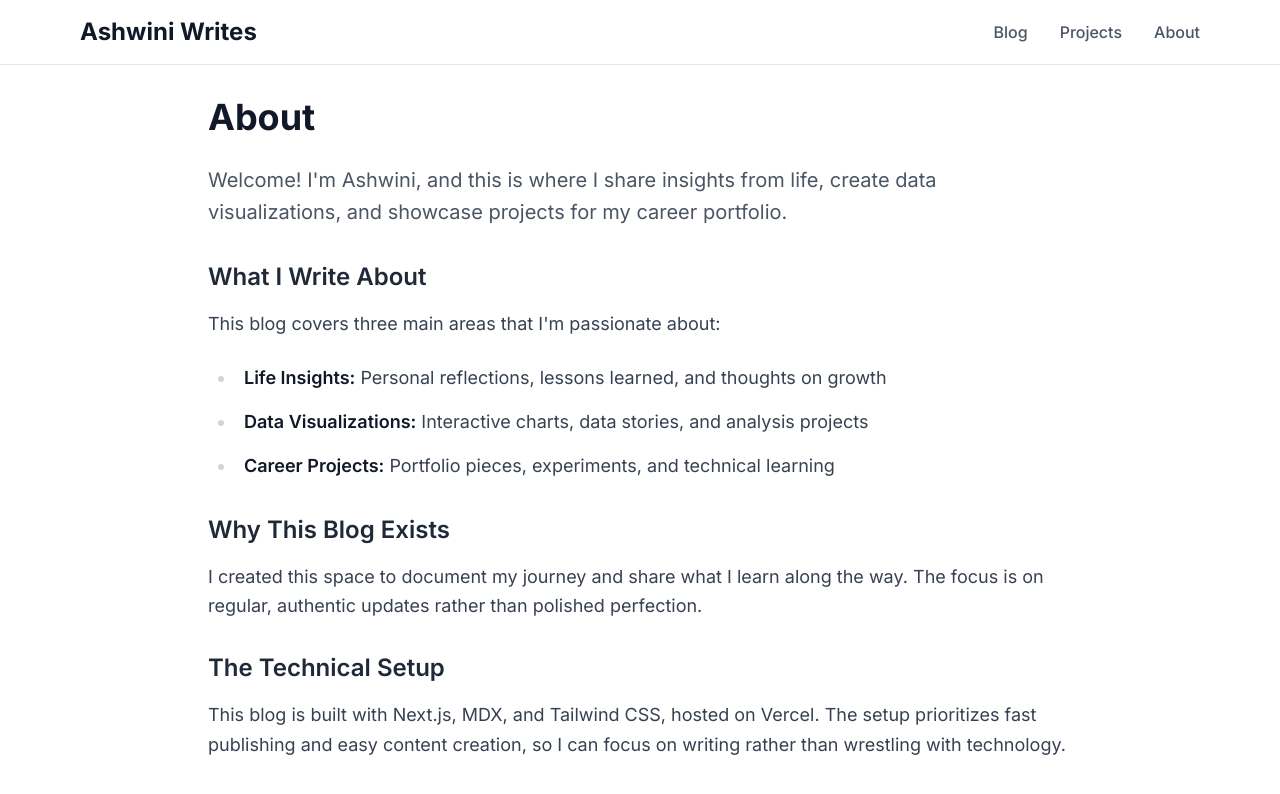
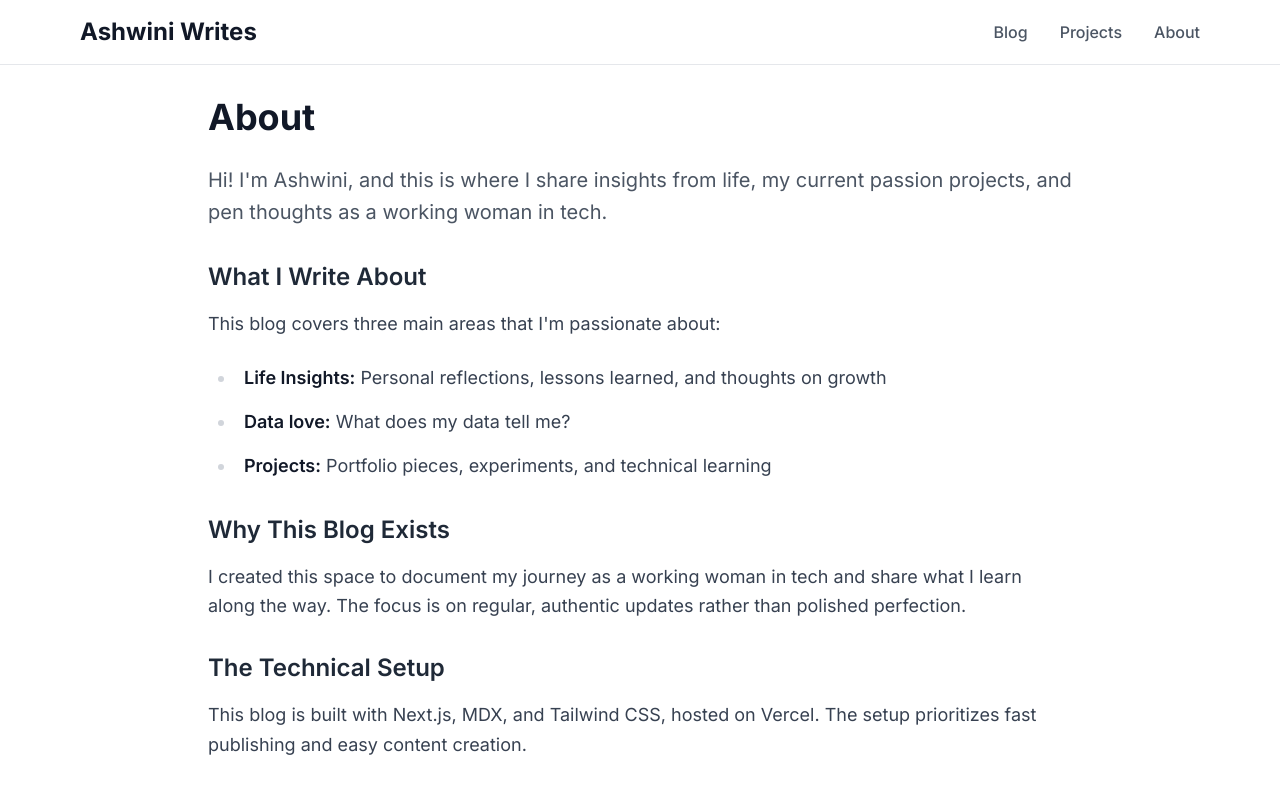
Before and after one commit to ashwini-A/wholecartwheel-blog, a Next.js app: page /about in a window 1280 px wide. Shown: the top 794 px of the page. Built offline with nearby package versions, Linux system fonts and the light colour scheme.

Commit message:
Blog text updates to About section and others.

```diff
--- a/app/about/page.tsx
+++ b/app/about/page.tsx
@@ -11,8 +11,8 @@ export default function AboutPage() {
 
         <div className="prose-custom">
           <p className="text-xl text-gray-600 mb-8">
-            Welcome! I'm Ashwini, and this is where I share insights from life,
-            create data visualizations, and showcase projects for my career portfolio.
+            Hi! I'm Ashwini, and this is where I share insights from life,
+            my current passion projects, and pen thoughts as a working woman in tech.
           </p>
 
           <h2>What I Write About</h2>
@@ -22,21 +22,20 @@ export default function AboutPage() {
 
           <ul>
             <li><strong>Life Insights:</strong> Personal reflections, lessons learned, and thoughts on growth</li>
-            <li><strong>Data Visualizations:</strong> Interactive charts, data stories, and analysis projects</li>
-            <li><strong>Career Projects:</strong> Portfolio pieces, experiments, and technical learning</li>
+            <li><strong>Data love:</strong> What does my data tell me? </li>
+            <li><strong>Projects:</strong> Portfolio pieces, experiments, and technical learning</li>
           </ul>
 
           <h2>Why This Blog Exists</h2>
           <p>
-            I created this space to document my journey and share what I learn along the way.
+            I created this space to document my journey as a working woman in tech and share what I learn along the way.
             The focus is on regular, authentic updates rather than polished perfection.
           </p>
 
           <h2>The Technical Setup</h2>
           <p>
             This blog is built with Next.js, MDX, and Tailwind CSS, hosted on Vercel.
-            The setup prioritizes fast publishing and easy content creation, so I can focus
-            on writing rather than wrestling with technology.
+            The setup prioritizes fast publishing and easy content creation.
           </p>
 
           <h2>Get in Touch</h2>
@@ -54,7 +53,7 @@ export default function AboutPage() {
               GitHub
             </a>
             <a
-              href="https://linkedin.com/in/yourprofile"
+              href="https://linkedin.com/in/ashwini-auradkar"
               target="_blank"
               rel="noopener noreferrer"
               className="text-blue-600 hover:text-blue-700 font-medium"
@@ -62,7 +61,7 @@ export default function AboutPage() {
               LinkedIn
             </a>
             <a
-              href="mailto:your.email@example.com"
+              href="mailto:wholecartwheel@gmail.com"
               className="text-blue-600 hover:text-blue-700 font-medium"
             >
               Email
--- a/app/blog/[slug]/page.tsx
+++ b/app/blog/[slug]/page.tsx
@@ -25,7 +25,7 @@ export async function generateMetadata({ params }: BlogPostPageProps) {
     }
   }
 
-  const url = `https://ashwiniwrites.com/blog/${post.slug}`
+  const url = `https://wholecartwheel.com/blog/${post.slug}`
 
   return {
     title: `${post.title} - Ashwini Writes`,
@@ -45,7 +45,7 @@ export async function generateMetadata({ params }: BlogPostPageProps) {
       card: 'summary_large_image',
       title: post.title,
       description: post.excerpt,
-      creator: '@ashwini', // Replace with your Twitter handle
+      creator: '@ashwini_aur', // Replace with your Twitter handle
     },
     alternates: {
       canonical: url,
@@ -68,13 +68,13 @@ export default async function BlogPostPage({ params }: BlogPostPageProps) {
     "author": {
       "@type": "Person",
       "name": "Ashwini A",
-      "url": "https://ashwiniwrites.com"
+      "url": "https://wholecartwheel.com"
     },
     "datePublished": post.date,
     "dateModified": post.date,
     "mainEntityOfPage": {
       "@type": "WebPage",
-      "@id": `https://ashwiniwrites.com/blog/${post.slug}`
+      "@id": `https://wholecartwheel.com/blog/${post.slug}`
     },
     "publisher": {
       "@type": "Person",
--- a/app/feed.xml/route.ts
+++ b/app/feed.xml/route.ts
@@ -2,17 +2,17 @@ import { getAllPosts } from '@/lib/posts'
 
 export async function GET() {
   const posts = await getAllPosts()
-  const baseUrl = 'https://ashwiniwrites.com'
+  const baseUrl = 'https://wholecartwheel.com'
 
   const rssXml = `<?xml version="1.0" encoding="UTF-8"?>
 <rss version="2.0" xmlns:atom="http://www.w3.org/2005/Atom">
   <channel>
     <title>Ashwini Writes</title>
-    <description>Insights, data visualizations, and career portfolio</description>
+    <description>Insights, stories with data, and blog</description>
     <link>${baseUrl}</link>
     <language>en-US</language>
-    <managingEditor>ashwini@example.com (Ashwini A)</managingEditor>
-    <webMaster>ashwini@example.com (Ashwini A)</webMaster>
+    <managingEditor>ashwini@wholecartwheel.com (Ashwini)</managingEditor>
+    <webMaster>ashwini@wholecartwheel.com (Ashwini)</webMaster>
     <lastBuildDate>${new Date().toUTCString()}</lastBuildDate>
     <atom:link href="${baseUrl}/feed.xml" rel="self" type="application/rss+xml"/>
     ${posts
--- a/app/layout.tsx
+++ b/app/layout.tsx
@@ -8,18 +8,18 @@ const inter = Inter({ subsets: ['latin'] })
 
 export const metadata: Metadata = {
   title: {
-    default: 'Ashwini Writes',
+    default: 'WholeCartWheel Blog',
     template: '%s - Ashwini Writes'
   },
-  description: 'Insights, data visualizations, and career portfolio by Ashwini A',
-  authors: [{ name: 'Ashwini A', url: 'https://ashwiniwrites.com' }],
+  description: 'Insights, data, and experiments by Ashwini',
+  authors: [{ name: 'Ashwini A', url: 'https://wholecartwheel.com' }],
   keywords: ['blog', 'data visualization', 'insights', 'portfolio', 'career', 'analytics'],
   creator: 'Ashwini A',
-  metadataBase: new URL('https://ashwiniwrites.com'),
+  metadataBase: new URL('https://wholecartwheel.com'),
   openGraph: {
     type: 'website',
     locale: 'en_US',
-    url: 'https://ashwiniwrites.com',
+    url: 'https://wholecartwheel.com',
     title: 'Ashwini Writes',
     description: 'Insights, data visualizations, and career portfolio',
     siteName: 'Ashwini Writes',
@@ -27,7 +27,7 @@ export const metadata: Metadata = {
   twitter: {
     card: 'summary_large_image',
     title: 'Ashwini Writes',
-    description: 'Insights, data visualizations, and career portfolio',
+    description: 'Insights, data, and experiments',
     creator: '@ashwini', // Replace with your Twitter handle
   },
   robots: {
--- a/app/page.tsx
+++ b/app/page.tsx
@@ -14,7 +14,7 @@ export default async function Home() {
           Ashwini Writes
         </h1>
         <p className="text-xl text-gray-600 max-w-2xl mx-auto mb-8">
-          Insights from life, data visualizations, and projects for my career portfolio
+          Insights from life, data stories, and experiments
         </p>
         <div className="flex gap-4 justify-center">
           <Link
--- a/app/robots.ts
+++ b/app/robots.ts
@@ -5,6 +5,6 @@ export default function robots() {
       allow: '/',
       disallow: '/private/',
     },
-    sitemap: 'https://ashwiniwrites.com/sitemap.xml',
+    sitemap: 'https://wholecartwheel.com/sitemap.xml',
   }
 }
--- a/app/sitemap.ts
+++ b/app/sitemap.ts
@@ -2,7 +2,7 @@ import { getAllPosts } from '@/lib/posts'
 
 export default async function sitemap() {
   const posts = await getAllPosts()
-  const baseUrl = 'https://ashwiniwrites.com'
+  const baseUrl = 'https://wholecartwheel.com'
 
   const postUrls = posts.map((post) => ({
     url: `${baseUrl}/blog/${post.slug}`,
```
Also changed, not shown: package.json (+11 -11 lines), 1 other file (tests, documents, lock files or other folders).
